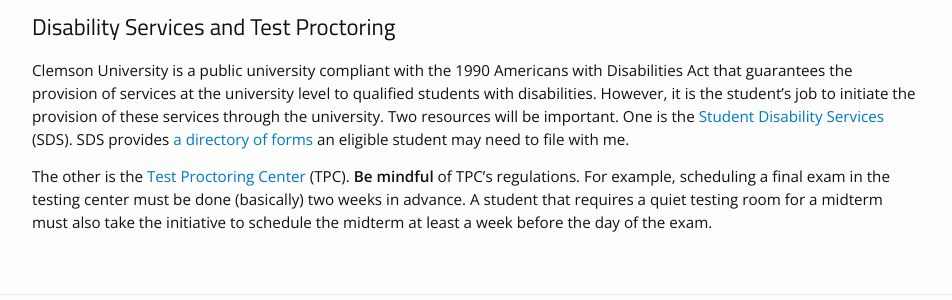
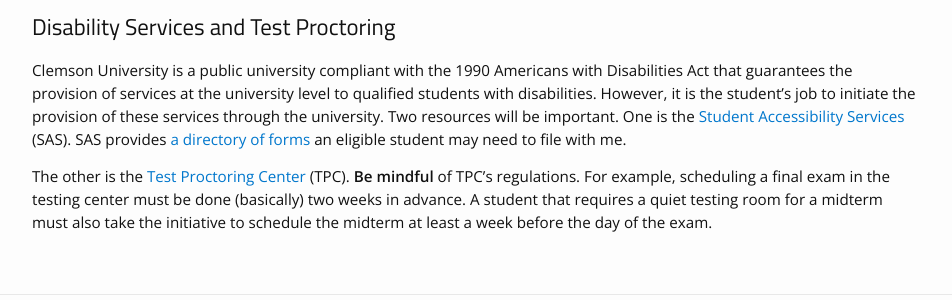
Before and after one commit to svmiller/svmiller.github.io, a Jekyll site: the page built from for-students.md, in a window 1280 px wide. Shown: the part 1153-1453 px from the top of the page, without its empty margins (163-1115 px from the left). Built offline with Jekyll 4.4.1, drawn with Linux system fonts in a browser that asks for light colours; nearby versions of some CDN libraries; some web fonts are replaced.

Commit message:
some things changed

```diff
--- a/for-students.md
+++ b/for-students.md
@@ -30,6 +30,6 @@
 
 ## Disability Services and Test Proctoring
 
-Clemson University is a public university compliant with the 1990 Americans with Disabilities Act that guarantees the provision of services at the university level to qualified students with disabilities. However, it is the student’s job to initiate the provision of these services through the university. Two resources will be important. One is the [Student Disability Services](http://www.clemson.edu/campus-life/campus-services/sds/) (SDS). SDS provides [a directory of forms](http://www.clemson.edu/campus-life/campus-services/sds/forms.html) an eligible student may need to file with me.
+Clemson University is a public university compliant with the 1990 Americans with Disabilities Act that guarantees the provision of services at the university level to qualified students with disabilities. However, it is the student’s job to initiate the provision of these services through the university. Two resources will be important. One is the [Student Accessibility Services](https://www.clemson.edu/academics/studentaccess/) (SAS). SAS provides [a directory of forms](https://www.clemson.edu/academics/studentaccess/student-resources.html) an eligible student may need to file with me.
 
-The other is the [Test Proctoring Center](https://sds.app.clemson.edu/tpc/) (TPC). **Be mindful** of TPC’s regulations. For example, scheduling a final exam in the testing center must be done (basically) two weeks in advance. A student that requires a quiet testing room for a midterm must also take the initiative to schedule the midterm at least a week before the day of the exam.
+The other is the [Test Proctoring Center](https://www.clemson.edu/academics/studentaccess/test-center.html) (TPC). **Be mindful** of TPC’s regulations. For example, scheduling a final exam in the testing center must be done (basically) two weeks in advance. A student that requires a quiet testing room for a midterm must also take the initiative to schedule the midterm at least a week before the day of the exam.
```
